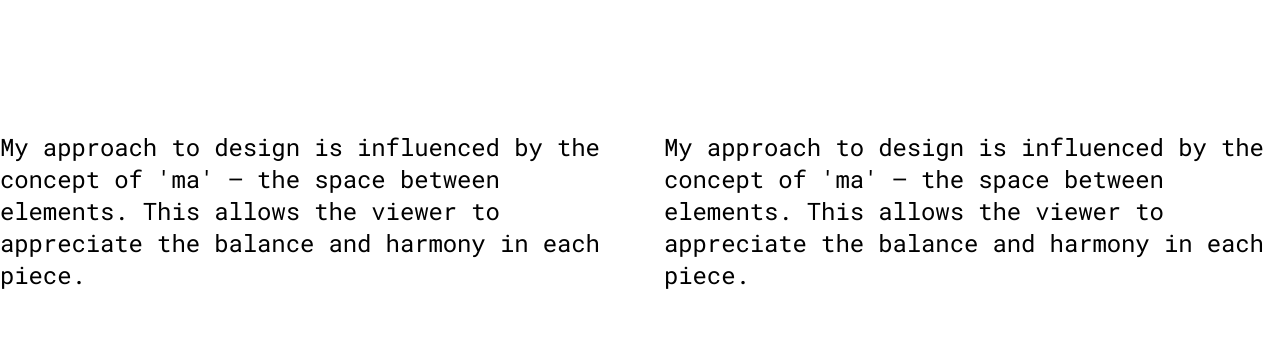
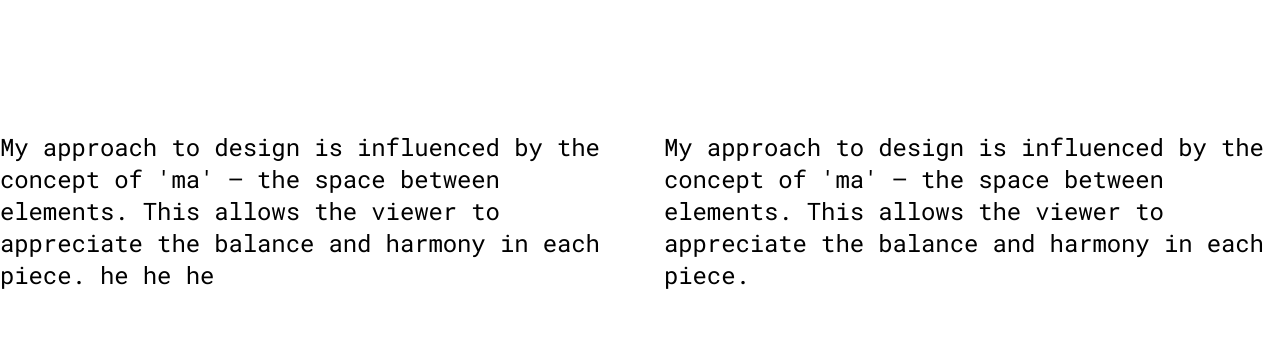
Before and after one commit to swagatobauri/capstone_project, a plain HTML site: page index.html in a window 1280 px wide. Shown: the part 1440-1781 px from the top of the page. Drawn offline with Linux system fonts and the light colour scheme; a web font is replaced by a local one.

Commit message:
he he he

```diff
--- a/index.html
+++ b/index.html
@@ -24,7 +24,6 @@
     </header>
 
 
-
     <section class="hero">
         <h1 class="words">Welcome to My <span class="yellow">Z</span>en-inspired Portfolio</h1>
         <img src="imghd.png" alt="img" class="hero-image">
@@ -39,7 +38,7 @@
 
     <section class="card-section" >
         <div class="card">
-            <p>My approach to design is influenced by the concept of 'ma' – the space between elements. This allows the viewer to appreciate the balance and harmony in each piece.</p>
+            <p>My approach to design is influenced by the concept of 'ma' – the space between elements. This allows the viewer to appreciate the balance and harmony in each piece. he he he</p>
         </div>
         <div class="card">
             <p>My approach to design is influenced by the concept of 'ma' – the space between elements. This allows the viewer to appreciate the balance and harmony in each piece.</p>
```
